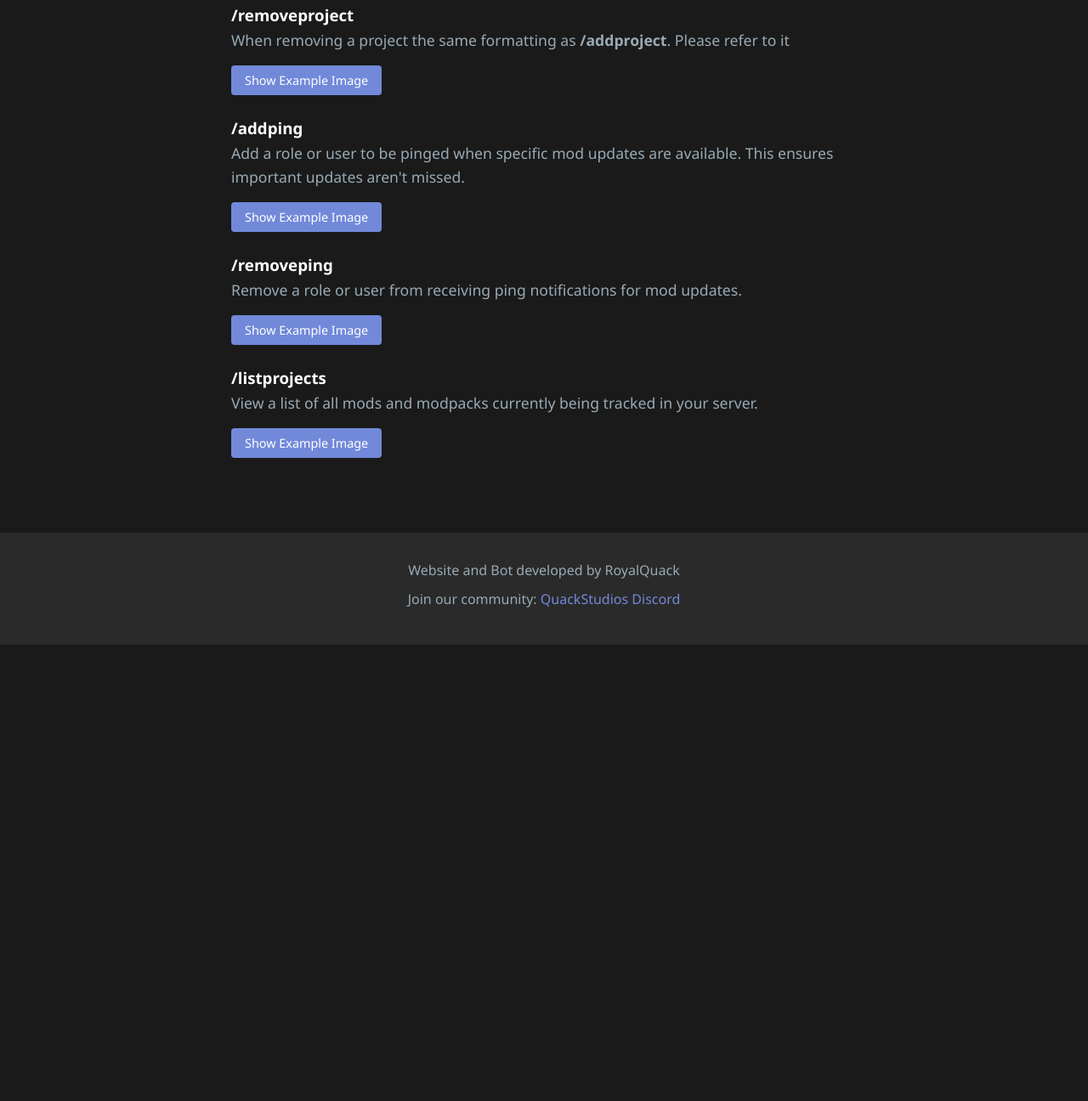
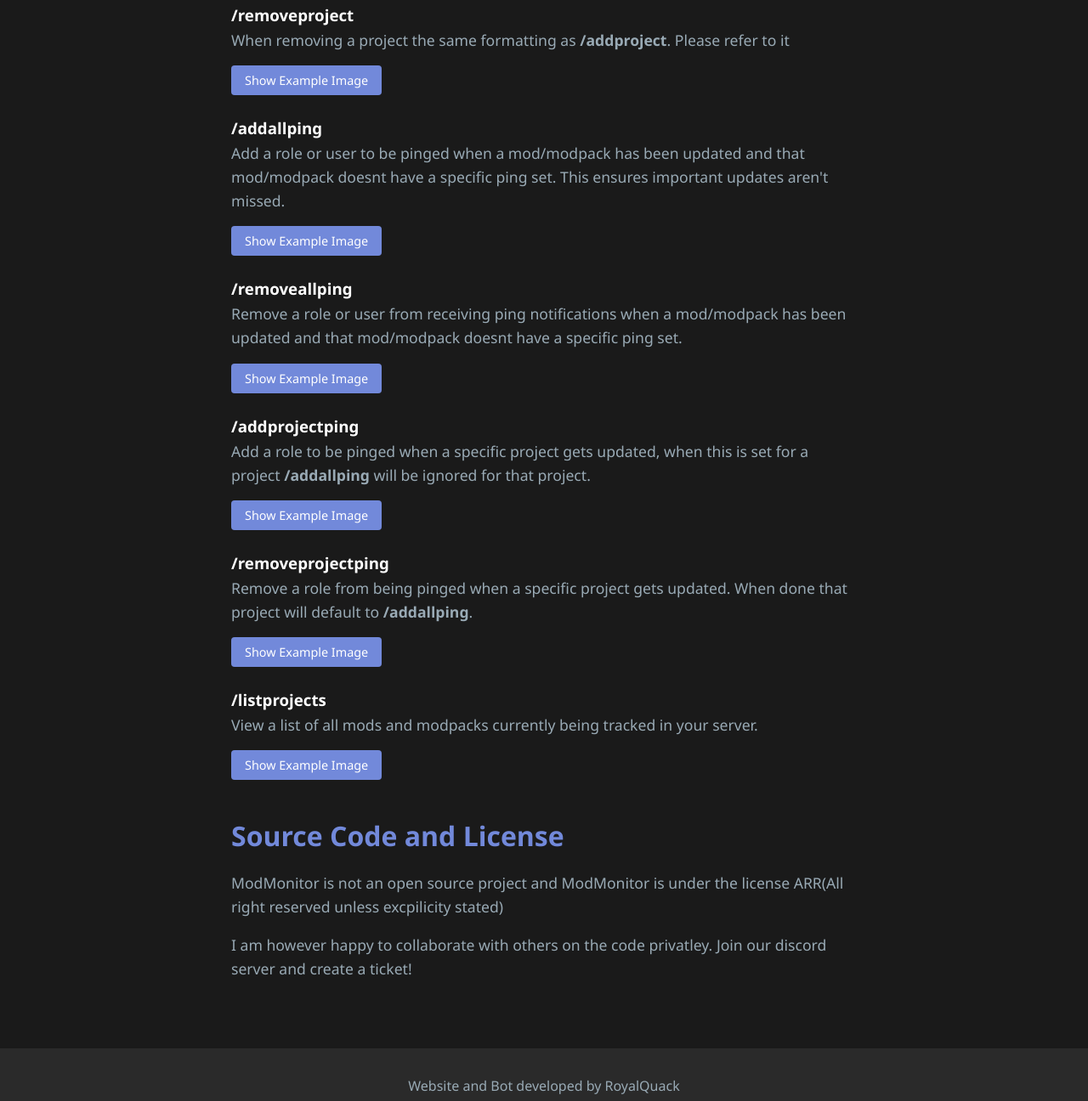
Before and after one commit to RoyalQuack/MineMonitorWEBSITE, a plain HTML site: page wiki.html in a window 1280 px wide. Shown: the part 1570-2866 px from the top of the page at 85% size. Before the commit the page ends 2329 px from the top, so only its background shows below. Drawn offline with Linux system fonts and the light colour scheme.

Commit message:
wiki update

```diff
--- a/wiki.html
+++ b/wiki.html
@@ -162,15 +162,29 @@
             <img src="removed.png" alt="image" width="300" height="150" class="image-hidden">
         </div>
 
-        <h3>/addping</h3>
-        <p>Add a role or user to be pinged when specific mod updates are available. This ensures important updates aren't missed.</p>
+        <h3>/addallping</h3>
+        <p>Add a role or user to be pinged when a mod/modpack has been updated and that mod/modpack doesnt have a specific ping set. This ensures important updates aren't missed.</p>
         <div class="image-container">
             <button class="toggle-button" onclick="toggleImage(this)">Show Example Image</button>
             <img src="pingadd.png" alt="image" width="500" height="100" class="image-hidden">
         </div>
 
-        <h3>/removeping</h3>
-        <p>Remove a role or user from receiving ping notifications for mod updates.</p>
+        <h3>/removeallping</h3>
+        <p>Remove a role or user from receiving ping notifications when a mod/modpack has been updated and that mod/modpack doesnt have a specific ping set.</p>
+        <div class="image-container">
+            <button class="toggle-button" onclick="toggleImage(this)">Show Example Image</button>
+            <img src="pingremove.png" alt="image" width="300" height="100" class="image-hidden">
+        </div>
+
+        <h3>/addprojectping</h3>
+        <p>Add a role to be pinged when a specific project gets updated, when this is set for a project <b>/addallping</b> will be ignored for that project.</p>
+        <div class="image-container">
+            <button class="toggle-button" onclick="toggleImage(this)">Show Example Image</button>
+            <img src="pingremove.png" alt="image" width="300" height="100" class="image-hidden">
+        </div>
+
+        <h3>/removeprojectping</h3>
+        <p>Remove a role from being pinged when a specific project gets updated. When done that project will default to <b>/addallping</b>.</p>
         <div class="image-container">
             <button class="toggle-button" onclick="toggleImage(this)">Show Example Image</button>
             <img src="pingremove.png" alt="image" width="300" height="100" class="image-hidden">
@@ -182,6 +196,10 @@
             <button class="toggle-button" onclick="toggleImage(this)">Show Example Image</button>
             <img src="listprojects.png" alt="image" class="image-hidden">
         </div>
+
+        <h2>Source Code and License</h2>
+        <p>ModMonitor is not an open source project and ModMonitor is under the license ARR(All right reserved unless excpilicity stated)</p>
+        <p>I am however happy to collaborate with others on the code privatley. Join our discord server and create a ticket!</p>
 
     </main>
 
```
